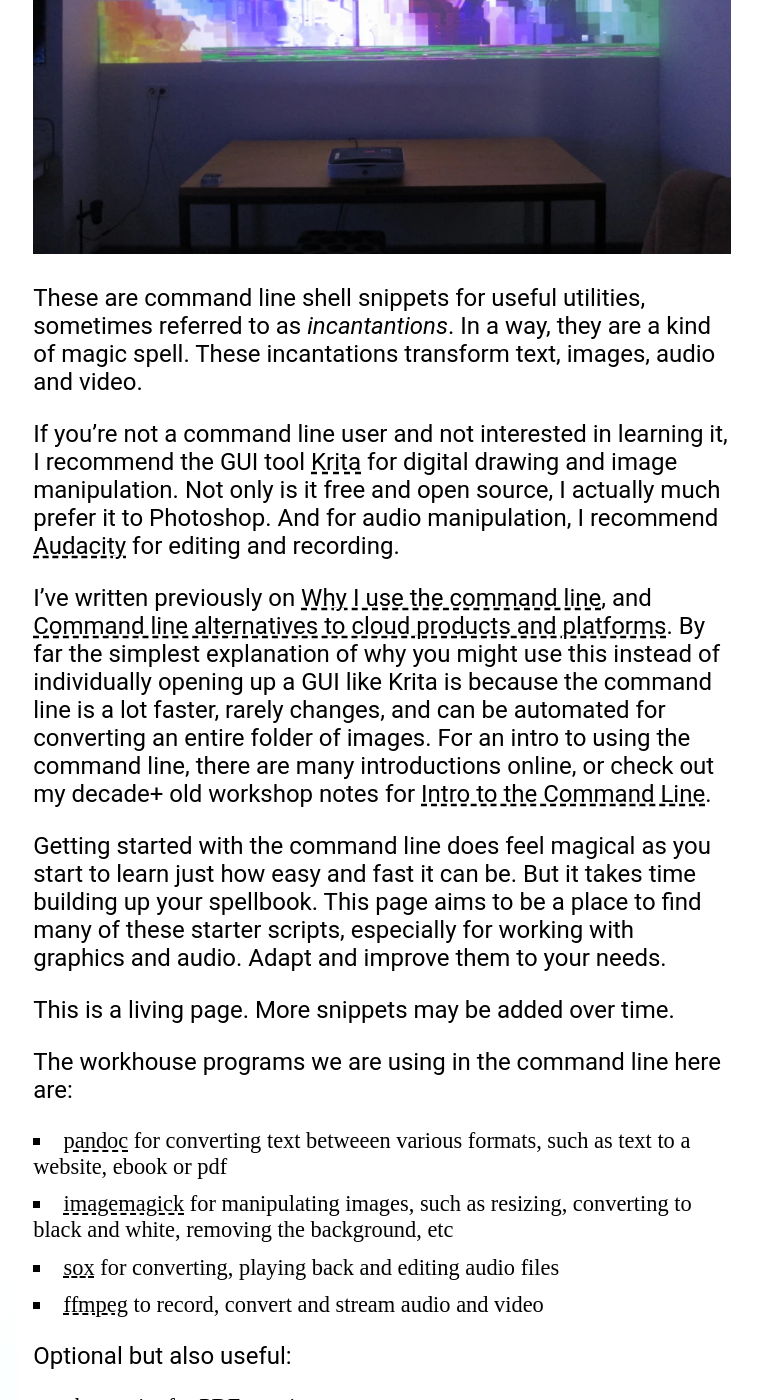
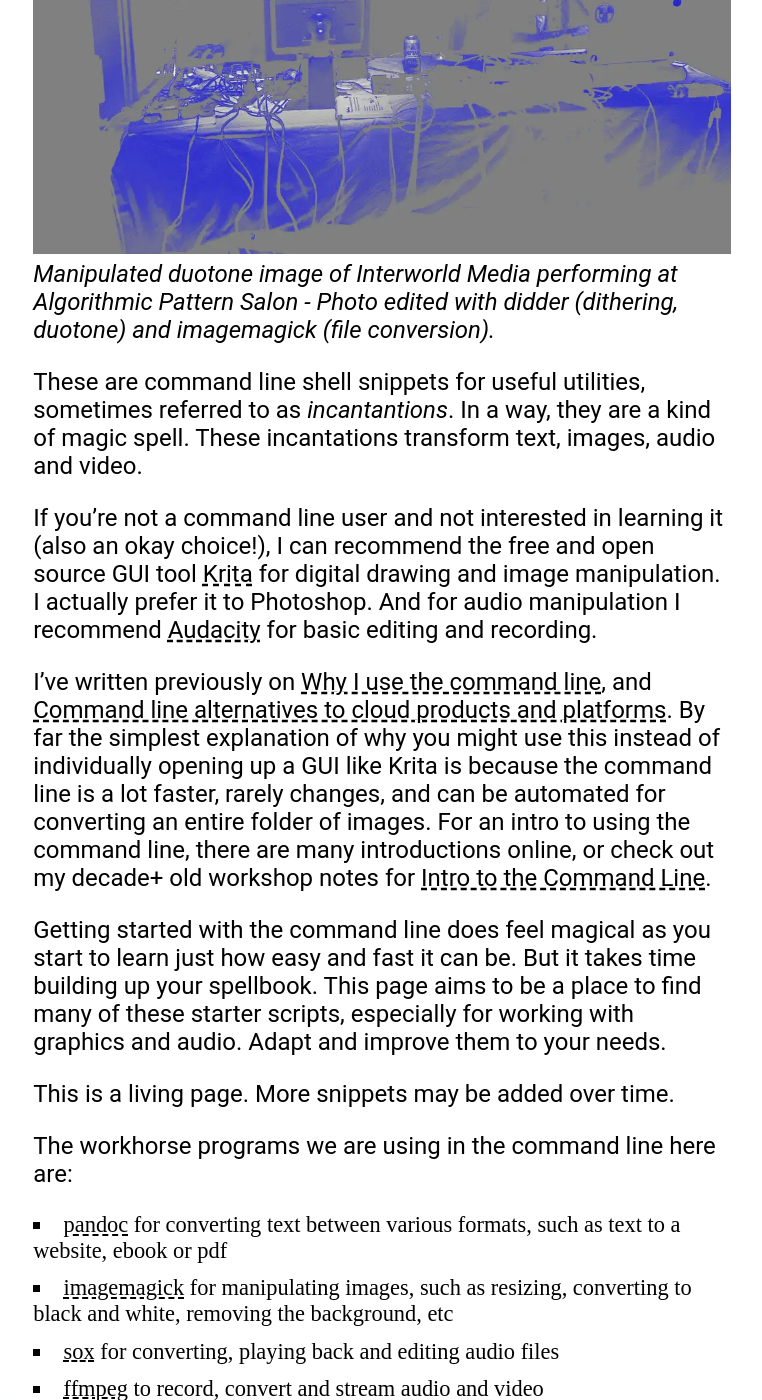
Before and after one commit to lee2sman/nosebook, a Jekyll site: the page built from _posts/2026-02-12-cli-snippets.md, in a window 1280 px wide and 1400 px high, scrolled down 673 px. Shown: the whole window, without its empty margins (258-1020 px from the left). Built offline with Jekyll 4.4.1, drawn with Linux system fonts in a browser that asks for light colours; some web fonts are replaced; some of the changed text lies outside the part shown.

Commit message:
updated cli-snippets

````diff
--- a/_posts/2026-02-12-cli-snippets.md
+++ b/_posts/2026-02-12-cli-snippets.md
@@ -4,11 +4,12 @@
 categories: [open source, open source, programming, permacomputing]
 ---
 
-![A beautiful bright projection of a glitched screen]({{"/images/screen.webp" | absolute_url}} "A beautiful bright projection of a glitched screen")
+![duotone manipulated image of Interworld performers at a club night]({{"/images/interworld.webp" | absolute_url}} "Interworld performs at a club night, duotone image")
+*Manipulated duotone image of Interworld Media performing at Algorithmic Pattern Salon - Photo edited with didder (dithering, duotone) and imagemagick (file conversion).*
 
 These are command line shell snippets for useful utilities, sometimes referred to as *incantantions*. In a way, they are a kind of magic spell. These incantations transform text, images, audio and video.
 
-If you're not a command line user and not interested in learning it, I recommend the GUI tool [Krita](https://krita.org/) for digital drawing and image manipulation. Not only is it free and open source, I actually much prefer it to Photoshop. And for audio manipulation, I recommend [Audacity](https://www.audacityteam.org/) for editing and recording.
+If you're not a command line user and not interested in learning it (also an okay choice!), I can recommend the free and open source GUI tool [Krita](https://krita.org/) for digital drawing and image manipulation. I actually prefer it to Photoshop. And for audio manipulation I recommend [Audacity](https://www.audacityteam.org/) for basic editing and recording.
 
 I've written previously on [Why I use the command line](https://leetusman.com/nosebook/why-cli), and [Command line alternatives to cloud products and platforms](https://leetusman.com/nosebook/bash-alternatives). By far the simplest explanation of why you might use this instead of individually opening up a GUI like Krita is because the command line is a lot faster, rarely changes, and can be automated for converting an entire folder of images. For an intro to using the command line, there are many introductions online, or check out my decade+ old workshop notes for [Intro to the Command Line](https://github.com/lee2sman/ITPCampSessionNotes/blob/master/IntroToCommandLine_ITPCamp.md).
 
@@ -16,9 +17,9 @@
 
 This is a living page. More snippets may be added over time.
 
-The workhouse programs we are using in the command line here are:
+The workhorse programs we are using in the command line here are:
 
-* [pandoc](https://pandoc.org/) for converting text betweeen various formats, such as text to a website, ebook or pdf
+* [pandoc](https://pandoc.org/) for converting text between various formats, such as text to a website, ebook or pdf
 * [imagemagick](https://imagemagick.org/) for manipulating images, such as resizing, converting to black and white, removing the background, etc
 * [sox](https://en.wikipedia.org/wiki/SoX) for converting, playing back and editing audio files
 * [ffmpeg](https://ffmpeg.org/) to record, convert and stream audio and video
@@ -29,6 +30,7 @@
 * [weasyprint](https://weasyprint.org/) for converting websites to PDF
 * [tesseract-ocr](https://tesseract-ocr.com/) for scanning images and converting to plaintext output
 * [aspell](http://aspell.net/), a spell checker I use to autocorrect spelling errors
+* [didder](https://github.com/makew0rld/didder), for making dithered images
 
 Many of these programs I use in [one-liner](https://en.wikipedia.org/wiki/One-liner_program) command line incantations. To convert a whole folder of files it is sometimes helpful to use them in a script.
 
@@ -102,6 +104,14 @@
 
 ```
 magick input.jpg -dither FloydSteinberg -colors 8 output_dithered.png
+```
+
+### Dithering with didder
+
+didder can do complex dithering techniques and is a bit more user-friendly and full-featured for controlling dithering than imagemagick. In the example below I specify the three colors that the input image should be downsampled to, with a 32x32 Bayer matrix, at 85% strength and a brightness o 45%. In cidentally, the specified color names are [svg color names](https://johndecember.com/html/spec/colorsvg.html).
+
+```
+didder -i input.jpg -o output.gif -p "cornflowerblue burlywood saddlebrown" --strength 85% --brightness 45% bayer 32x32
 ```
 
 ## File conversion - Audio
````
Also changed, not shown: images/interworld.webp (added).
